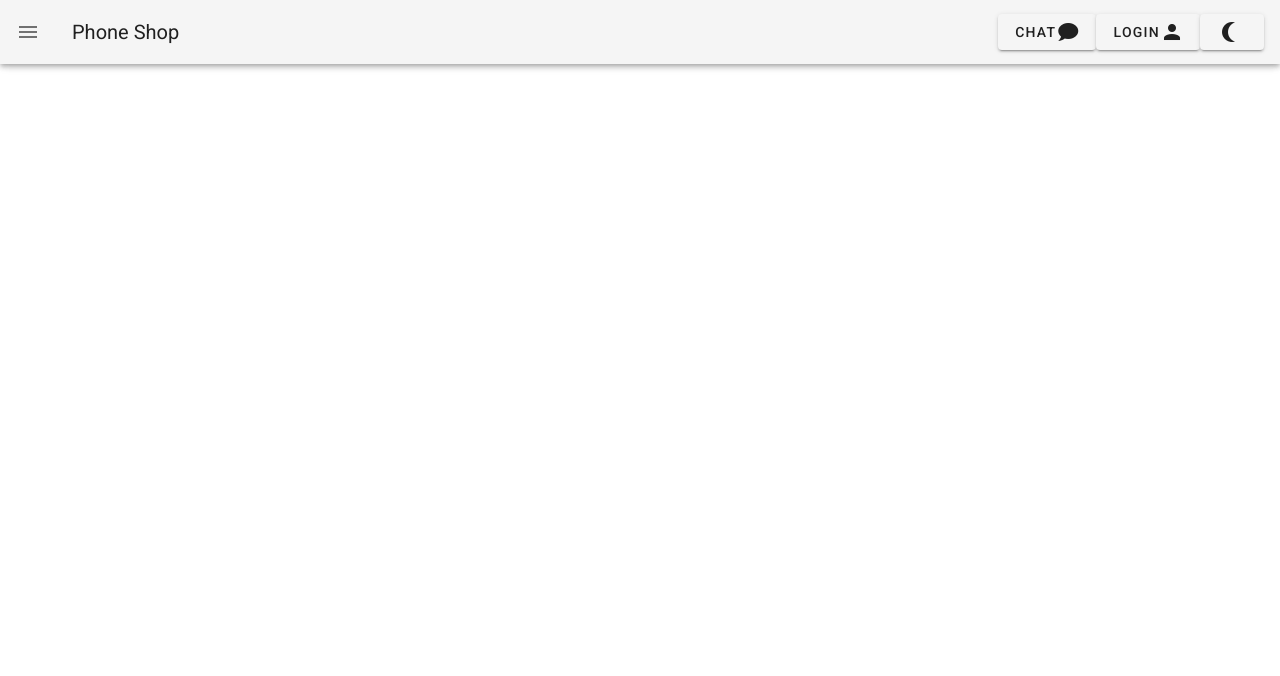
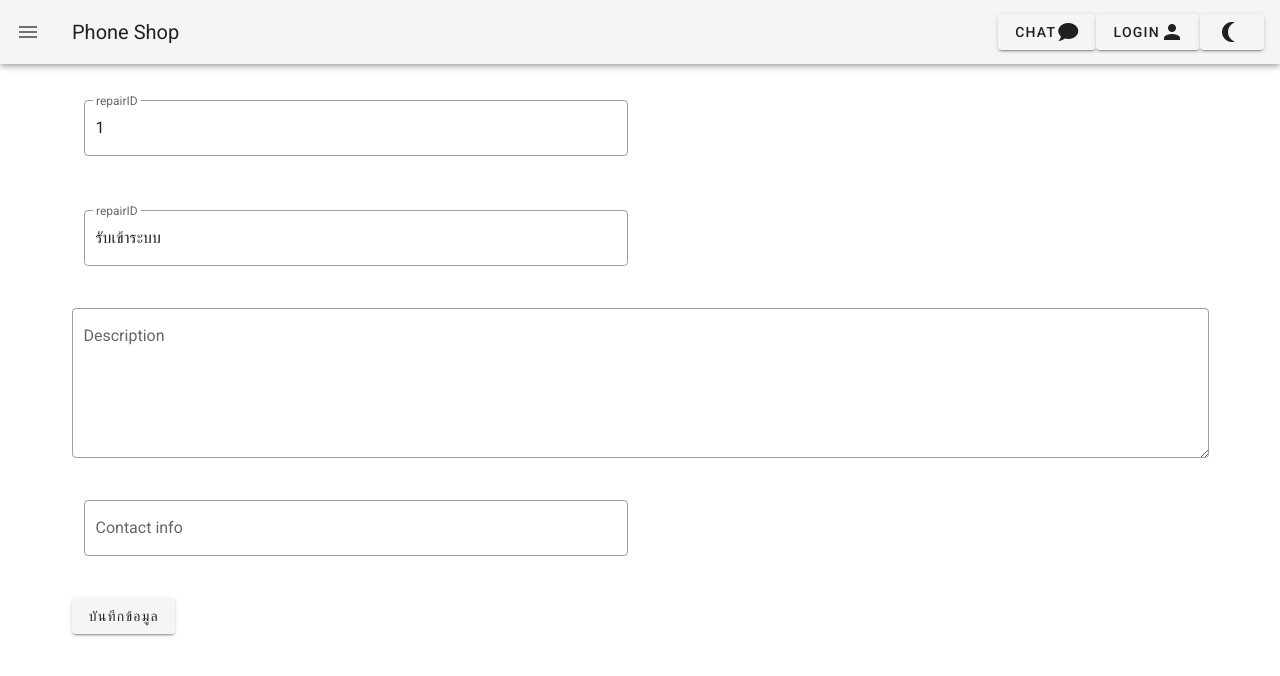
Before and after one commit to Ygghlu/PhoneshopSytem, a Nuxt app: page /addRepair in a window 1280 px wide. Shown: the top 676 px of the page. Built offline with nearby package versions, Linux system fonts and the light colour scheme.

Commit message:
add Repair

```diff
--- a/layouts/default.vue
+++ b/layouts/default.vue
@@ -90,6 +90,21 @@ export default {
           to: '/table'
         },
         {
+          icon: 'mdi-table-large',
+          title: 'add Repair',
+          to: '/addRepair'
+        },
+        {
+          icon: 'mdi-table-large',
+          title: 'Repair for employ',
+          to: '/employeeviewrepair'
+        },
+        {
+          icon: 'mdi-table-large',
+          title: 'sales',
+          to: '/sales'
+        },
+        {
           icon: 'mdi-hammer-wrench ',
           title: 'Repair',
           to: '/Repair'
--- a/pages/Repair.vue
+++ b/pages/Repair.vue
@@ -6,6 +6,7 @@
       </v-form>
       <v-btn><v-icon>mdi-magnify</v-icon></v-btn>
     </v-row>
+    {{ repairArray }}
 
     <v-card v-if="repairID">
       <h1>STATUS</h1>
@@ -16,7 +17,11 @@
 <script>
 export default {
   data: () => ({
-    repairID: ''
-  })
+    repairID: '',
+    repairArray: []
+  }),
+  mounted () {
+    this.repairArray = this.$store.state.repairarray
+  }
 }
 </script>
--- a/pages/addRepair.vue
+++ b/pages/addRepair.vue
@@ -0,0 +1,77 @@
+<template>
+  <v-container>
+    <v-col sm="6">
+      <v-text-field
+        :value="id"
+        label="repairID"
+        outlined
+        readonly
+        hint="Read Only"
+      />
+    </v-col>
+    <v-col sm="6">
+      <v-text-field
+        :value="status"
+        label="repairID"
+        outlined
+        readonly
+        hint="Read Only"
+      />
+    </v-col>
+    <v-textarea
+      v-model="desc"
+      name="input-7-1"
+      label="Description"
+      value=""
+      hint="รุ่นอะไร อาการเป็นอย่างไร เสียตรงไหน ต้องซ่อมอย่างไร"
+      outlined
+    />
+    <v-col sm="6">
+      <v-text-field
+        v-model="contact"
+        label="Contact info"
+        outlined
+        hint="ข้อมูลการติดต่อเจ้าของ"
+      />
+    </v-col>
+    <v-btn @click="addRepair()">
+      บันทึกข้อมูล
+    </v-btn>
+  </v-container>
+</template>
+
+<script>
+import { db } from '~/plugins/firebaseConfig.js'
+export default {
+  data: () => ({
+    desc: '',
+    id: null,
+    status: 'รับเข้าระบบ',
+    contact: null
+  }),
+  mounted () {
+    this.id = this.$store.state.repairID
+  },
+  methods: {
+    addRepair () {
+      const dataRepair = {
+        repairID: this.id,
+        status: this.status,
+        desc: this.desc,
+        contact: this.contact
+      }
+      db.collection('Repair')
+        .doc(`repair${this.id}`)
+        .set(dataRepair)
+        .then(function () {
+          console.log('Document successfully written! ')
+        })
+        .catch(function (error) {
+          console.error('Error writing document: ', error)
+        })
+      this.$store.commit('repairAdd')
+    }
+  }
+}
+
+</script>
--- a/pages/index.vue
+++ b/pages/index.vue
@@ -86,7 +86,8 @@ export default {
     memtype: 2,
     perPage: 6,
     currentPage: 1,
-    totalRows: 0
+    totalRows: 0,
+    repair: []
   }),
   mounted () {
     setTimeout((this.searchItem = this.array))
@@ -115,6 +116,18 @@ export default {
               this.$store.commit('addItem', doc.data())
             })
             this.array = data
+          })
+        db.collection('Repair')
+          .orderBy('repairID')
+          .onSnapshot((querySnapshot) => {
+            const data = []
+            querySnapshot.forEach((doc) => {
+              this.$store.commit('repairAdd')
+              data.push(doc.data())
+              this.$store.commit('adddatarepair', doc.data())
+            })
+            this.repair = data
+            this.$store.commit('adddatarepair', this.repair)
           })
         db.collection('User')
           .orderBy('memId')
--- a/pages/user/_id.vue
+++ b/pages/user/_id.vue
@@ -6,8 +6,11 @@
     {{ name }}
     {{ email }}
     {{ memtype }}
-    <v-btn v-if="memtype==0" to="/addEmploy" info>
+    <v-btn v-if="memtype == 0" to="/addEmploy" info>
       add employee
+    </v-btn>
+    <v-btn v-if="memtype != 2" to="/addRepair">
+      add Repair
     </v-btn>
   </div>
 </template>
--- a/store/index.js
+++ b/store/index.js
@@ -9,7 +9,9 @@ export const state = () => ({
   isGetdata: false,
   isLogin: false,
   currentmember: null,
-  memtype: 2 /// 2คือลูกค้าทั่วไป 1 พนักงาน 0เจ้าของ
+  memtype: 2, /// 2คือลูกค้าทั่วไป 1 พนักงาน 0เจ้าของ
+  repairID: 1,
+  repairarray: []
 })
 
 export const mutations = {
@@ -50,5 +52,11 @@ export const mutations = {
   },
   login2 (state) {
     state.isLogin = true
+  },
+  repairAdd (state) {
+    state.repairID++
+  },
+  adddatarepair (state, array) {
+    state.repairarray = array
   }
 }
```
Also changed, not shown: pages/employeeviewrepair.vue (added), pages/sales.vue (added).
